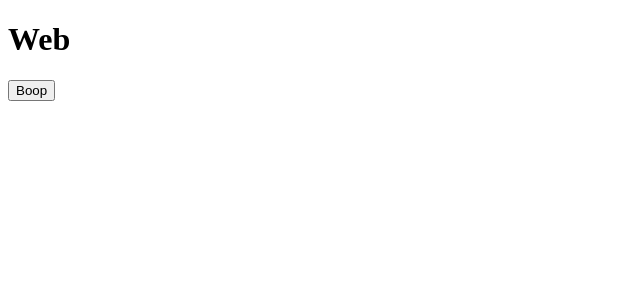
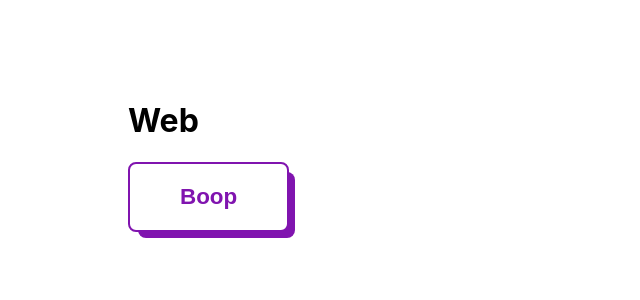
Before and after one commit to MarieHasson/promptcanvas-ai, a Next.js app in the folder apps/web/: page / in a window 1280 px wide. Shown: the top 300 px of the page, without its empty margins (0-640 px from the left). Built offline with nearby package versions, Linux system fonts and the light colour scheme.

Commit message:
[NEXT] - Built-In CSS Support

```diff
--- /dev/null
+++ b/apps/web/pages/_app.tsx
@@ -0,0 +1,7 @@
+import { AppProps } from "next/app";
+import "../styles/styles.css";
+
+// This default export is required in a new `pages/_app.js` file.
+export default function MyApp({ Component, pageProps }: AppProps) {
+  return <Component {...pageProps} />;
+}
--- a/apps/web/pages/profile.tsx
+++ b/apps/web/pages/profile.tsx
@@ -1,4 +1,5 @@
 import useSWR, { Fetcher } from "swr";
+import { Button } from "ui";
 
 interface User {
   name: string;
@@ -21,6 +22,7 @@ export default function Profile() {
     <div>
       <h1>{data.name}</h1>
       <h1>{data.email}</h1>
+      <Button />
     </div>
   );
 }
--- /dev/null
+++ b/apps/web/styles/styles.css
@@ -0,0 +1,7 @@
+body {
+  font-family: "SF Pro Text", "SF Pro Icons", "Helvetica Neue", "Helvetica",
+    "Arial", sans-serif;
+  padding: 5rem;
+  max-width: 80vw;
+  margin: 0 auto;
+}
--- /dev/null
+++ b/packages/ui/Button.module.css
@@ -0,0 +1,23 @@
+.btn {
+  background-color: white;
+  border: 2px solid rgb(128, 20, 175);
+  padding: 20px 50px;
+  font-weight: bold;
+  font-size: 1.4rem;
+  position: relative;
+  color: rgb(128, 20, 175);
+  border-radius: 0.5rem;
+  cursor: pointer;
+}
+
+.btn:after {
+  content: "";
+  position: absolute;
+  background-color: rgb(128, 20, 175);
+  top: 8px;
+  left: 8px;
+  right: -8px;
+  bottom: -8px;
+  z-index: -1;
+  border-radius: 0.5rem;
+}
--- a/packages/ui/Button.tsx
+++ b/packages/ui/Button.tsx
@@ -1,4 +1,9 @@
-import * as React from "react";
+import styles from "./Button.module.css";
+
 export const Button = () => {
-  return <button>Boop</button>;
+  return (
+    <button type="button" className={styles.btn}>
+      Boop
+    </button>
+  );
 };
```
